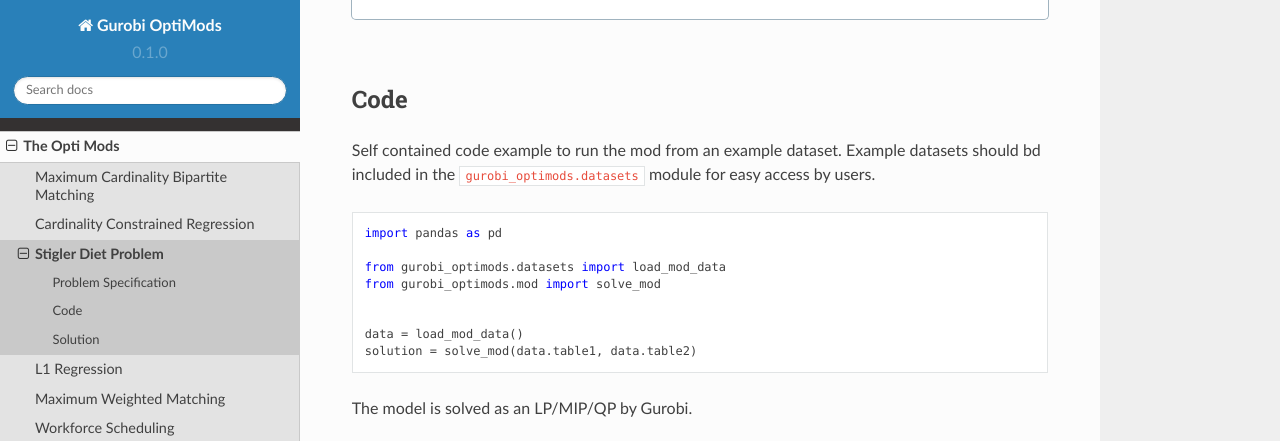
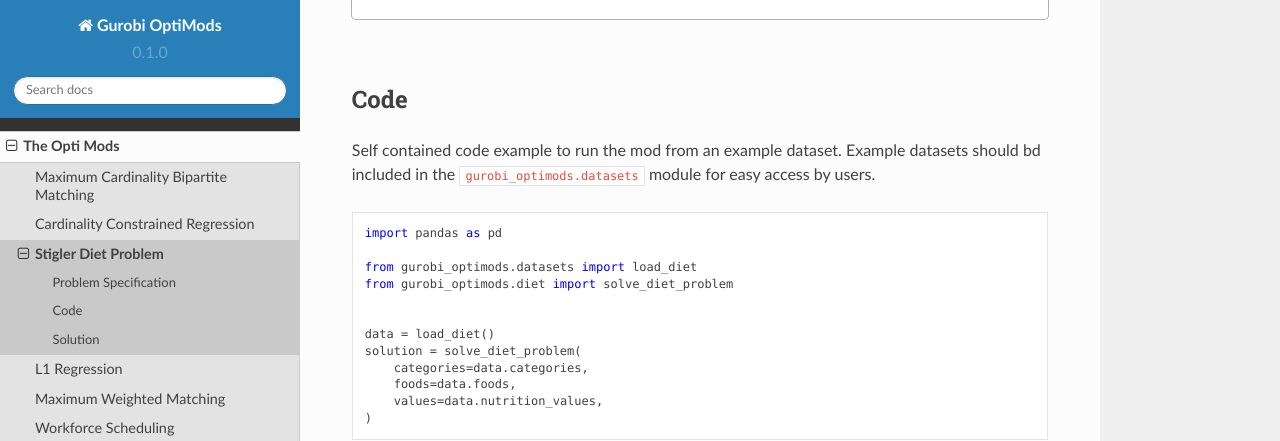
Before and after one commit to Gurobi/gurobi-optimods, a Sphinx documentation site: the page built from docs/source/mods/diet.rst, in a window 1280 px wide and 900 px high, scrolled down 1128 px, cut to the strip 0-441 px from the top of the window. Built offline with Sphinx 7.4.7 and the Read the Docs theme 2.0.0, drawn with Linux system fonts in a browser that asks for light colours; some of the changed lines change nothing that is shown.

Commit message:
Add usage example and logs

```diff
--- a/docs/source/mods/diet.rst
+++ b/docs/source/mods/diet.rst
@@ -102,12 +102,16 @@
 
     import pandas as pd
 
-    from gurobi_optimods.datasets import load_mod_data
-    from gurobi_optimods.mod import solve_mod
+    from gurobi_optimods.datasets import load_diet
+    from gurobi_optimods.diet import solve_diet_problem
 
 
-    data = load_mod_data()
-    solution = solve_mod(data.table1, data.table2)
+    data = load_diet()
+    solution = solve_diet_problem(
+        categories=data.categories,
+        foods=data.foods,
+        values=data.nutrition_values,
+    )
 
 ..  A snippet of the Gurobi log output here won't show in the rendered page,
     but serves as a doctest to make sure the code example runs. The ... lines
@@ -117,9 +121,7 @@
     :hide:
 
     ...
-    Optimize a model with 14 rows, 72 columns, and 72 nonzeros
-    ...
-    Optimal objective
+    Optimize a model with 8 rows, 9 columns and 72 nonzeros
     ...
 
 The model is solved as an LP/MIP/QP by Gurobi.
@@ -131,9 +133,28 @@
 
     .. code-block:: text
 
-        Gurobi Optimizer version 9.5.1 build v9.5.1rc2 (mac64[x86])
-        Optimize a model with ...
-        Best obj ... Best bound ...
+        Gurobi Optimizer version 10.0.0 build v10.0.0rc2 (mac64[x86])
+
+        CPU model: Intel(R) Core(TM) i5-1038NG7 CPU @ 2.00GHz
+        Thread count: 4 physical cores, 8 logical processors, using up to 8 threads
+
+        Optimize a model with 8 rows, 9 columns and 72 nonzeros
+        Model fingerprint: 0x4ec4fbc2
+        Coefficient statistics:
+        Matrix range     [2e+00, 2e+03]
+        Objective range  [9e-01, 3e+00]
+        Bounds range     [0e+00, 0e+00]
+        RHS range        [6e+01, 1e+04]
+        Presolve removed 4 rows and 0 columns
+        Presolve time: 0.00s
+        Presolved: 4 rows, 10 columns, 37 nonzeros
+
+        Iteration    Objective       Primal Inf.    Dual Inf.      Time
+            0    0.0000000e+00   1.472500e+02   0.000000e+00      0s
+            4    1.1828861e+01   0.000000e+00   0.000000e+00      0s
+
+        Solved in 4 iterations and 0.00 seconds (0.00 work units)
+        Optimal objective  1.182886111e+01
 
 |
 
```
